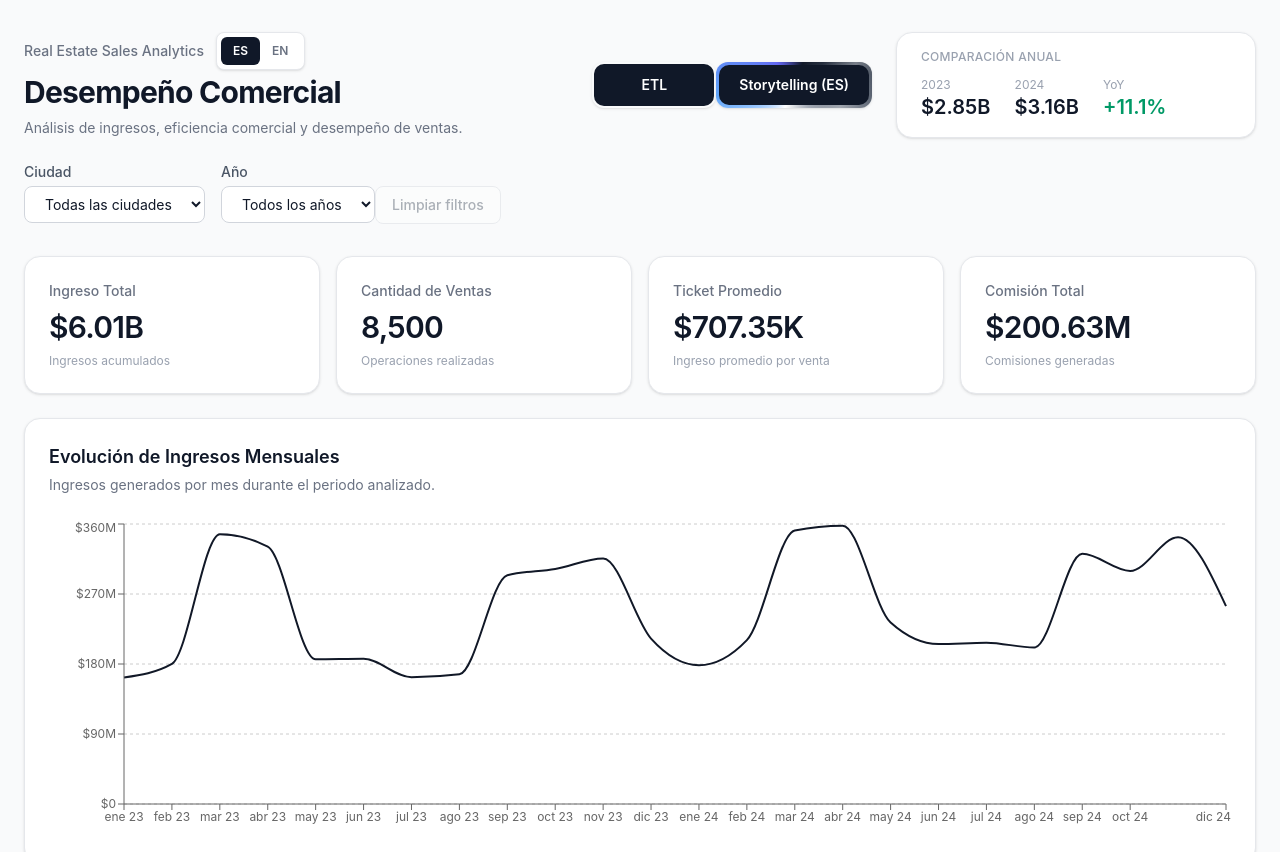
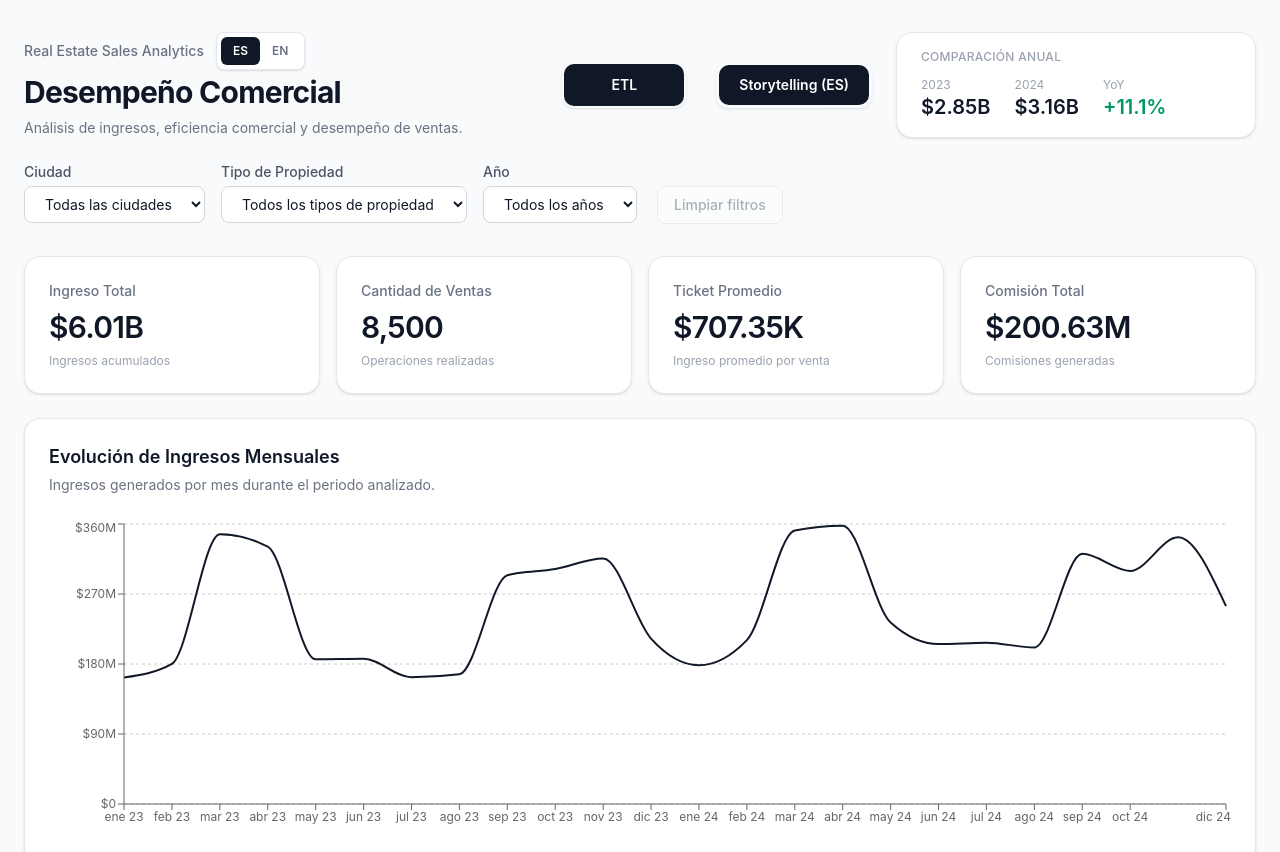
Before and after one commit to Gerardo-Soto/real-estate-sales-analytics-dashboard, a Next.js app: page / in a window 1280 px wide. Shown: the top 852 px of the page. Built offline with nearby package versions, Linux system fonts and the light colour scheme.

Commit message:
feat: button clear filter poss fix

```diff
--- a/src/app/globals.css
+++ b/src/app/globals.css
@@ -10,6 +10,10 @@
   background: transparent;
   border: none;
   cursor: pointer;
+}
+
+.etl-marg{
+  margin-right: 30px;
 }
 
 
@@ -30,10 +34,10 @@
     #111827,
     #374151,
     #9ca3af,
-    #ffffff,
     #60a5fa,
     #6366f1,
-    #111827
+    #225bd4,
+    #0a1224,
   );
 
   transform:
--- a/src/app/page.tsx
+++ b/src/app/page.tsx
@@ -63,6 +63,11 @@ export default function Home() {
   const [selectedCity, setSelectedCity] =
     useState("all");
 
+  const [
+    selectedPropertyType,
+    setSelectedPropertyType,
+  ] = useState("all");
+
   const [selectedYear, setSelectedYear] =
     useState("all");
 
@@ -80,6 +85,7 @@ export default function Home() {
   function resetFilters() {
     setSelectedCity("all");
     setSelectedYear("all");
+    setSelectedPropertyType("all");
   }
 
 
@@ -178,6 +184,18 @@ export default function Home() {
     ).sort();
   }, [properties]);
 
+  const propertyTypes =
+  useMemo(() => {
+    return Array.from(
+      new Set(
+        properties.map(
+          (property) =>
+            property.propertyType
+        )
+      )
+    ).sort();
+  }, [properties]);
+
   const years = useMemo(() => {
   const uniqueYears = sales
     .map((sale) =>
@@ -212,33 +230,46 @@ export default function Home() {
     );
   }, [properties]);
 
-  const filteredSales = useMemo(() => {
-    return sales.filter((sale) => {
+  const filteredSales =
+  useMemo(() => {
+    return sales.filter(
+      (sale) => {
         const property =
-        propertyMap.get(sale.propertyId);
+          propertyMap.get(
+            sale.propertyId
+          );
 
-      if (!property) {
-        return false;
+        const matchesCity =
+          selectedCity === "all" ||
+          property?.city ===
+            selectedCity;
+
+        const matchesYear =
+          selectedYear === "all" ||
+          sale.saleDate.slice(
+            0,
+            4
+          ) === selectedYear;
+
+        const matchesPropertyType =
+          selectedPropertyType ===
+            "all" ||
+          property?.propertyType ===
+            selectedPropertyType;
+
+        return (
+          matchesCity &&
+          matchesYear &&
+          matchesPropertyType
+        );
       }
-
-      const saleYear =
-        sale.saleDate.slice(0, 4);
-
-      const cityMatches =
-        selectedCity === "all" ||
-        property.city === selectedCity;
-
-      const yearMatches =
-        selectedYear === "all" ||
-        saleYear === selectedYear;
-
-      return cityMatches && yearMatches;
-    });
+    );
   }, [
     sales,
     propertyMap,
     selectedCity,
     selectedYear,
+    selectedPropertyType,
   ]);
 
   const kpis = useMemo(() => {
@@ -319,7 +350,7 @@ export default function Home() {
   if (sales.length === 0) {
     return;
   }
-
+/*
   console.log(
     "Sales for cohorts:",
     sales.length
@@ -340,7 +371,7 @@ export default function Home() {
         month2: row.retention[2],
       })
     )
-  );
+  );*/
 }, [sales, cohortRetention]);
 
 
@@ -401,9 +432,9 @@ export default function Home() {
       target="_blank"
       title="View ETL process on GitHub"
       rel="noopener noreferrer"
-      className=" relative inline-flex overflow-hidden rounded-xl p-[2px] shadow-sm transition duration-200 hover:-translate-y-0.5 hover:shadow-lg active:translate-y-0 active:scale-95"
+      className="etl-marg relative inline-flex overflow-hidden rounded-xl p-[2px] shadow-sm transition duration-200 hover:-translate-y-0.5 hover:shadow-lg active:translate-y-0 active:scale-95"
     >
-      <span className="relative z-10 cursor: pointer inline-flex min-w-[120px] items-center justify-center rounded-[10px] bg-gray-900 px-5 py-2.5 text-sm font-semibold text-white">
+      <span className="relative z-10 cursor: pointer  inline-flex min-w-[120px] items-center justify-center rounded-[10px] bg-gray-900 px-5 py-2.5 text-sm font-semibold text-white">
         ETL
       </span>
     </a>
@@ -488,11 +519,18 @@ export default function Home() {
 
         <DashboardFilters
           cities={cities}
+          propertyTypes={propertyTypes}
           years={years}
+
           selectedCity={selectedCity}
+          selectedPropertyType={selectedPropertyType}
           selectedYear={selectedYear}
+
           onCityChange={setSelectedCity}
+          onPropertyTypeChange={setSelectedPropertyType}
           onYearChange={setSelectedYear}
+
+
           onResetFilters={resetFilters}
         />
 
@@ -501,8 +539,6 @@ export default function Home() {
           <EmptyState
             onResetFilters={resetFilters}
           />
-
-
 
         ) : (
           <>
--- a/src/components/filters/DashboardFilters.tsx
+++ b/src/components/filters/DashboardFilters.tsx
@@ -3,20 +3,29 @@ import {useLanguage} from "@/lib/i18n/LanguageContext";
 type DashboardFiltersProps = {
   cities: string[];
   years: string[];
+  propertyTypes: string[];
+
   selectedCity: string;
   selectedYear: string;
+  selectedPropertyType: string;
+
   onCityChange: (city: string) => void;
   onYearChange: (year: string) => void;
+  onPropertyTypeChange: (propertyType: string) => void;
+
   onResetFilters: () => void;
 };
 
 export default function DashboardFilters({
   cities,
   years,
+  propertyTypes,
   selectedCity,
   selectedYear,
+  selectedPropertyType,
   onCityChange,
   onYearChange,
+  onPropertyTypeChange,
   onResetFilters
 }: DashboardFiltersProps) {
   const { t } = useLanguage();
@@ -50,6 +59,42 @@ export default function DashboardFilters({
               {city}
             </option>
           ))}
+        </select>
+      </div>
+
+      <div>
+        <label className="mb-1 block text-sm font-medium text-gray-600">
+          {t.filters.propertyType}
+        </label>
+
+        <select
+          value={
+            selectedPropertyType
+          }
+          onChange={(event) =>
+            onPropertyTypeChange(
+              event.target.value
+            )
+          }
+          className="rounded-lg border border-gray-300 bg-white px-4 py-2 text-sm text-gray-900"
+        >
+          <option value="all">
+            {
+              t.filters
+                .allPropertyTypes
+            }
+          </option>
+
+          {propertyTypes.map(
+            (propertyType) => (
+              <option
+                key={propertyType}
+                value={propertyType}
+              >
+                {propertyType}
+              </option>
+            )
+          )}
         </select>
       </div>
 
@@ -90,7 +135,7 @@ export default function DashboardFilters({
             selectedCity === "all" &&
             selectedYear === "all"
           }
-          className="self-end rounded-lg border border-gray-300 bg-white px-4 py-2 text-sm font-medium text-gray-700 transition hover:bg-gray-50 disabled:cursor-not-allowed disabled:opacity-40"
+          className="self-end ml-5 rounded-lg border border-gray-300 bg-white px-4 py-2 text-sm font-medium text-gray-700 transition hover:bg-gray-50 disabled:cursor-not-allowed disabled:opacity-40"
         >
           {t.filters.reset}
         </button>
--- a/src/lib/i18n/translations.ts
+++ b/src/lib/i18n/translations.ts
@@ -22,6 +22,8 @@ export type TranslationSchema = {
     reset: string;
     showingResults: string;
     activeFilters: string;
+    propertyType: string;
+    allPropertyTypes: string;
   };
 
   kpis: {
@@ -148,6 +150,10 @@ export const translations: Record<
         "Mostrando resultados para",
       activeFilters:
         "Filtros activos",
+      propertyType:
+        "Tipo de Propiedad",
+      allPropertyTypes:
+        "Todos los tipos de propiedad",
     },
 
     kpis: {
@@ -368,8 +374,12 @@ export const translations: Record<
         "Reset filters",
       showingResults:
         "Showing results for",
-        activeFilters:
+      activeFilters:
         "Active filters",
+      propertyType:
+        "Property Type",
+      allPropertyTypes:
+        "All property types",
     },
 
     kpis: {
```
Lines whose indentation alone changed are shown as unchanged.
